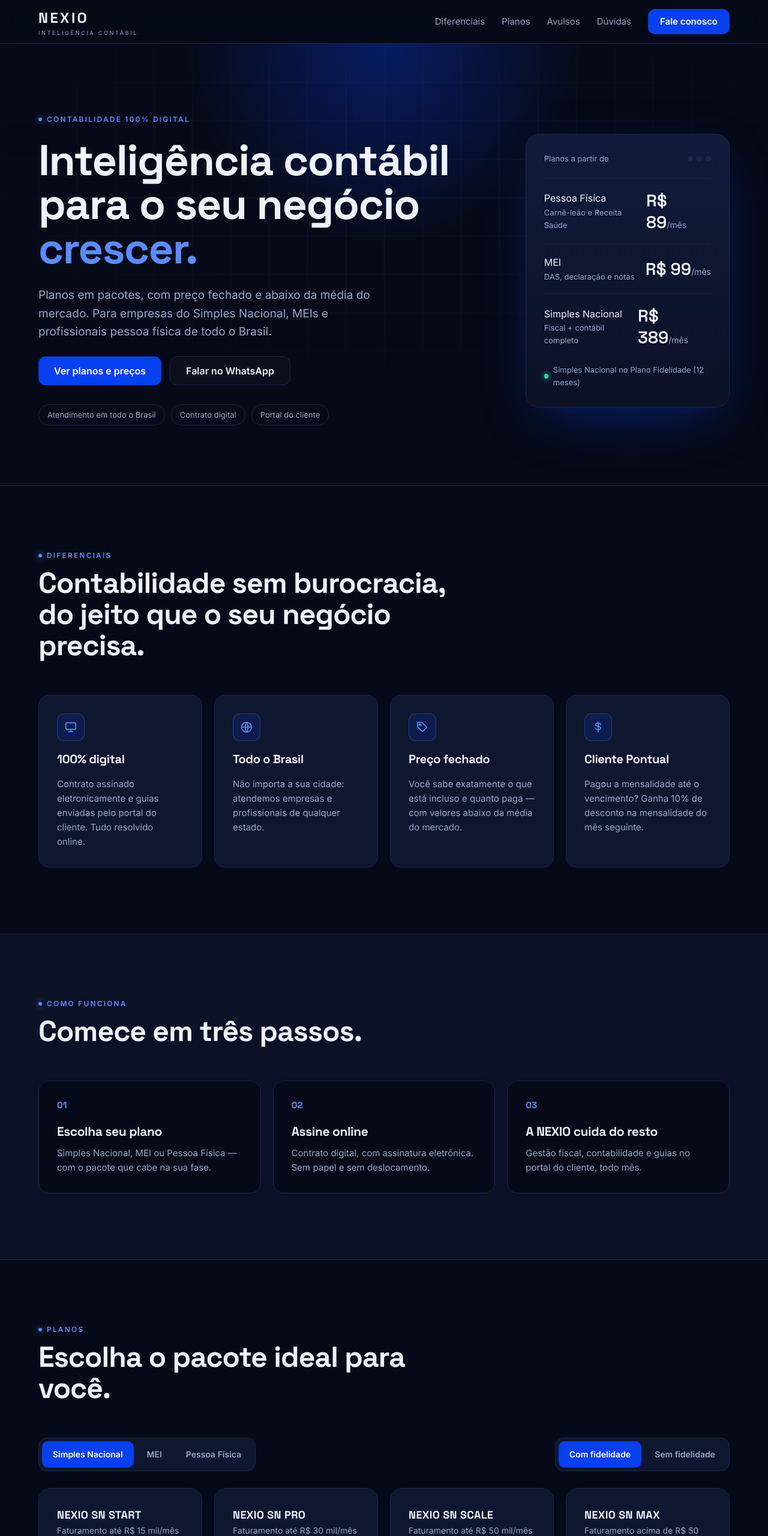
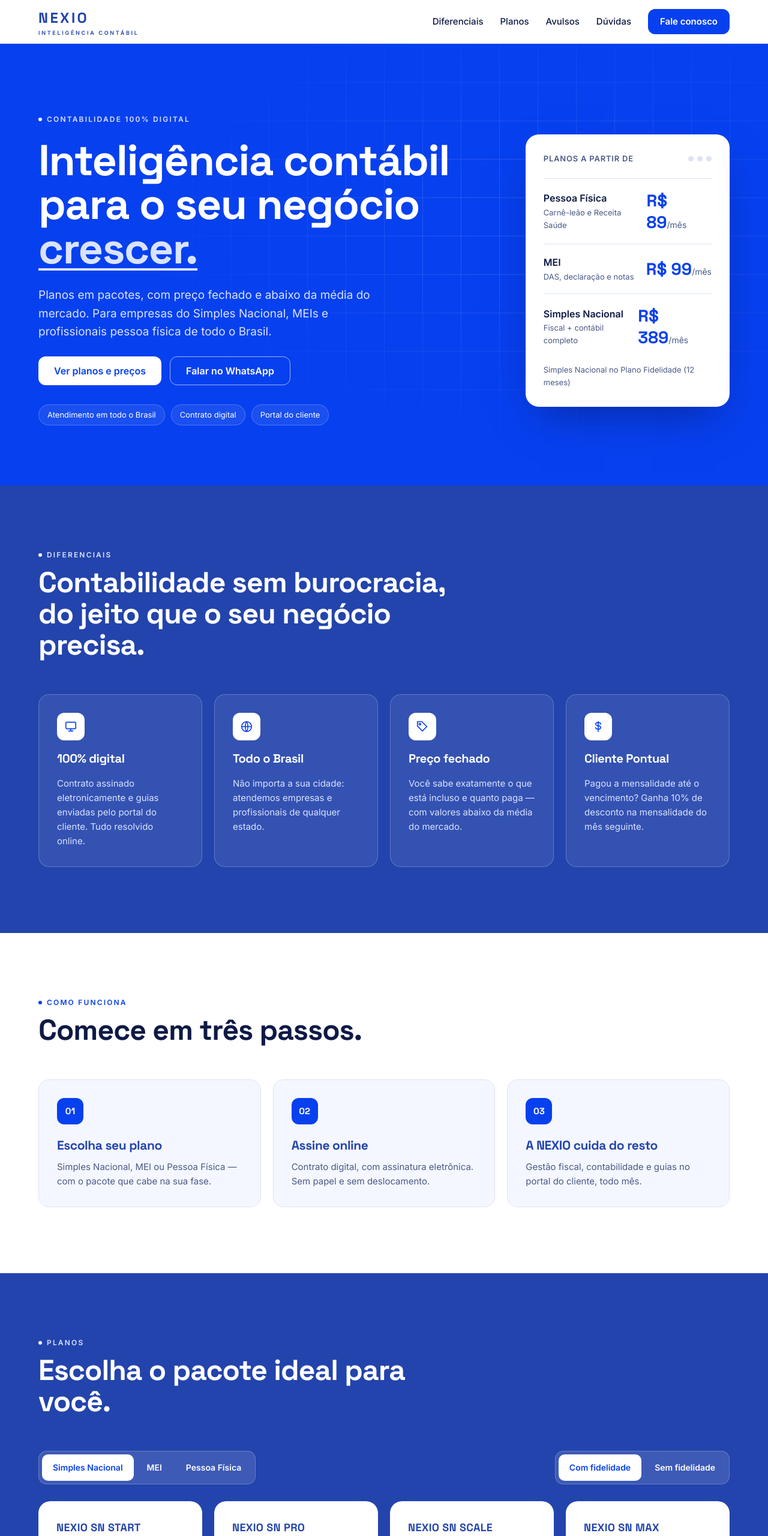
Before and after one commit to pauloramonrz-beep/nexio-site, a plain HTML site: page index.html in a window 1280 px wide. Shown: the top 2560 px of the page at 60% size. Drawn offline with Linux system fonts and the light colour scheme.

Commit message:
Cores: azul predominante, branco de apoio, sem preto
Co-Authored-By: Claude Opus 5.5 <noreply@anthropic.com>
Claude-Session: https://claude.ai/code/session_01VS4nYfYMuQqf7BXWYVqDwZ

```diff
--- a/index.html
+++ b/index.html
@@ -5,143 +5,123 @@
 <meta name="viewport" content="width=device-width, initial-scale=1">
 <title>NEXIO Inteligência Contábil | Contabilidade 100% digital</title>
 <meta name="description" content="Contabilidade 100% digital para empresas do Simples Nacional, MEIs e pessoas físicas em todo o Brasil. Planos com preço fechado a partir de R$ 89/mês.">
-<meta name="theme-color" content="#060A18">
+<meta name="theme-color" content="#0740EF">
 <link rel="preconnect" href="https://fonts.googleapis.com">
 <link rel="preconnect" href="https://fonts.gstatic.com" crossorigin>
 <link href="https://fonts.googleapis.com/css2?family=Inter:wght@400;500;600&family=Space+Grotesk:wght@500;600;700&display=swap" rel="stylesheet">
 <style>
-:root{
-  --bg:#060A18; --bg2:#0B1126; --card:#0F1730; --line:#1C2647;
-  --blue:#0740EF; --blue2:#2344AC; --accent:#5B8CFF; --text:#EEF2FF; --muted:#9AA6C7;
-}
+:root{--blue:#0740EF;--blue2:#2344AC;--blue3:#1A3594;--white:#FFFFFF;--ink:#0E1A45;--soft:#D9E3FF;--line:rgba(255,255,255,.22);--lineL:#DCE3F5;--muted:#4A5A86}
 *{box-sizing:border-box}
 html{scroll-behavior:smooth}
-body{margin:0;background:var(--bg);color:var(--text);font:400 16px/1.6 Inter,Arial,sans-serif;-webkit-font-smoothing:antialiased}
+body{margin:0;background:var(--blue2);color:#fff;font:400 16px/1.6 Inter,Arial,sans-serif;-webkit-font-smoothing:antialiased}
 a{color:inherit}
 h1,h2,h3{font-family:'Space Grotesk',Inter,sans-serif;margin:0;letter-spacing:-.02em}
 .wrap{max-width:1200px;margin:0 auto;padding:0 24px}
-.eyebrow{display:inline-flex;align-items:center;gap:8px;font:600 12px/1 Inter,sans-serif;letter-spacing:.18em;text-transform:uppercase;color:var(--accent)}
-.eyebrow::before{content:"";width:6px;height:6px;border-radius:50%;background:var(--accent);box-shadow:0 0 12px var(--accent)}
-.btn{display:inline-flex;align-items:center;justify-content:center;gap:8px;min-height:48px;padding:0 26px;border-radius:12px;font-weight:600;text-decoration:none;transition:transform .15s,background .15s,border-color .15s}
+.eyebrow{display:inline-flex;align-items:center;gap:8px;font:600 12px/1 Inter,sans-serif;letter-spacing:.18em;text-transform:uppercase;color:var(--soft)}
+.eyebrow::before{content:"";width:6px;height:6px;border-radius:50%;background:#fff}
+.light .eyebrow{color:var(--blue)}.light .eyebrow::before{background:var(--blue)}
+.btn{display:inline-flex;align-items:center;justify-content:center;gap:8px;min-height:48px;padding:0 26px;border-radius:12px;font-weight:600;text-decoration:none;transition:transform .15s,background .15s}
 .btn:hover{transform:translateY(-1px)}
-.btn-primary{background:var(--blue);color:#fff}
-.btn-primary:hover{background:#2A5BFF}
-.btn-ghost{border:1px solid var(--line);color:var(--text);background:rgba(255,255,255,.02)}
-.btn-ghost:hover{border-color:var(--accent)}
+.btn-primary{background:#fff;color:var(--blue)}
+.btn-primary:hover{background:var(--soft)}
+.btn-ghost{border:1.5px solid rgba(255,255,255,.6);color:#fff}
+.btn-ghost:hover{background:rgba(255,255,255,.1)}
+.light .btn-primary,.plan .btn-primary{background:var(--blue);color:#fff}
+.light .btn-primary:hover,.plan .btn-primary:hover{background:var(--blue2)}
 section{padding:110px 0}
+.light{background:#fff;color:var(--ink)}
 .sec-head{display:flex;flex-direction:column;gap:14px;max-width:720px;margin-bottom:56px}
 .sec-head h2{font-size:clamp(32px,4vw,48px);line-height:1.08}
-.sec-head p{margin:0;color:var(--muted);font-size:18px}
-
-/* NAV */
-header{position:sticky;top:0;z-index:20;background:rgba(6,10,24,.8);backdrop-filter:blur(14px);border-bottom:1px solid var(--line)}
+.sec-head p{margin:0;color:var(--soft);font-size:18px}
+.light .sec-head p{color:var(--muted)}
+header{position:sticky;top:0;z-index:20;background:#fff;border-bottom:1px solid var(--lineL);color:var(--ink)}
 .nav{display:flex;align-items:center;justify-content:space-between;gap:20px;min-height:72px;flex-wrap:wrap}
-.logo{display:flex;flex-direction:column;line-height:1;text-decoration:none}
+.logo{display:flex;flex-direction:column;line-height:1;text-decoration:none;color:var(--blue2)}
 .logo b{font:700 24px 'Space Grotesk',sans-serif;letter-spacing:.14em}
-.logo small{font-size:9px;letter-spacing:.3em;color:var(--muted);margin-top:5px}
-.nav nav{display:flex;align-items:center;gap:28px;flex-wrap:wrap;font-size:15px}
-.nav nav a{text-decoration:none;color:var(--muted)}
-.nav nav a:hover{color:var(--text)}
-.nav nav .btn{color:#fff;min-height:42px;padding:0 20px}
-
-/* HERO */
-.hero{position:relative;overflow:hidden;padding:120px 0 100px;border-bottom:1px solid var(--line)}
-.hero::before{content:"";position:absolute;inset:0;background-image:linear-gradient(var(--line) 1px,transparent 1px),linear-gradient(90deg,var(--line) 1px,transparent 1px);background-size:64px 64px;opacity:.35;mask-image:radial-gradient(ellipse 70% 60% at 50% 30%,#000 30%,transparent 80%);-webkit-mask-image:radial-gradient(ellipse 70% 60% at 50% 30%,#000 30%,transparent 80%)}
-.hero::after{content:"";position:absolute;width:720px;height:720px;left:50%;top:-360px;transform:translateX(-50%);background:radial-gradient(circle,rgba(7,64,239,.35),transparent 65%);pointer-events:none}
+.logo small{font-size:9px;letter-spacing:.3em;margin-top:5px;font-weight:600}
+.nav nav{display:flex;align-items:center;gap:28px;flex-wrap:wrap;font-size:15px;font-weight:500}
+.nav nav a{text-decoration:none;color:var(--ink)}
+.nav nav a:hover{color:var(--blue)}
+.nav nav .btn{background:var(--blue);color:#fff;min-height:42px;padding:0 20px}
+.hero{position:relative;overflow:hidden;padding:120px 0 100px;background:var(--blue)}
+.hero::before{content:"";position:absolute;inset:0;background-image:linear-gradient(rgba(255,255,255,.12) 1px,transparent 1px),linear-gradient(90deg,rgba(255,255,255,.12) 1px,transparent 1px);background-size:64px 64px;mask-image:radial-gradient(ellipse 70% 70% at 70% 40%,#000 20%,transparent 75%);-webkit-mask-image:radial-gradient(ellipse 70% 70% at 70% 40%,#000 20%,transparent 75%)}
 .hero .wrap{position:relative;z-index:1;display:flex;flex-wrap:wrap;gap:56px;align-items:center}
 .hero-copy{flex:999 1 540px;min-width:0;display:flex;flex-direction:column;gap:26px}
 .hero h1{font-size:clamp(40px,6vw,72px);line-height:1.02;font-weight:700}
-.hero h1 span{color:var(--accent)}
-.hero-copy p{margin:0;font-size:19px;color:var(--muted);max-width:580px}
+.hero h1 span{color:var(--soft);text-decoration:underline;text-decoration-thickness:4px;text-underline-offset:8px}
+.hero-copy p{margin:0;font-size:19px;color:var(--soft);max-width:580px}
 .hero-ctas{display:flex;flex-wrap:wrap;gap:14px}
 .chips{display:flex;flex-wrap:wrap;gap:10px;margin-top:6px}
-.chip{font-size:13px;color:var(--muted);border:1px solid var(--line);border-radius:999px;padding:6px 14px}
-.panel{flex:1 1 340px;min-width:0;background:linear-gradient(180deg,#111B3A,#0B1126);border:1px solid var(--line);border-radius:22px;padding:30px;box-shadow:0 30px 80px -30px rgba(7,64,239,.5)}
+.chip{font-size:13px;color:#fff;border:1px solid var(--line);background:rgba(255,255,255,.08);border-radius:999px;padding:6px 14px}
+.panel{flex:1 1 340px;min-width:0;background:#fff;color:var(--ink);border-radius:22px;padding:30px;box-shadow:0 30px 70px -25px rgba(10,20,80,.55)}
 .panel-top{display:flex;justify-content:space-between;align-items:center;margin-bottom:22px}
-.panel-top span{font-size:13px;color:var(--muted)}
-.dot{display:flex;gap:6px}.dot i{width:9px;height:9px;border-radius:50%;background:var(--line)}
-.price-row{display:flex;justify-content:space-between;align-items:center;padding:18px 0;border-top:1px solid var(--line)}
-.price-row div{display:flex;flex-direction:column}
-.price-row small{color:var(--muted);font-size:13px}
-.price-row strong{font:600 28px 'Space Grotesk',sans-serif}
+.panel-top span{font-size:13px;color:var(--muted);font-weight:600;letter-spacing:.06em;text-transform:uppercase}
+.dot{display:flex;gap:6px}.dot i{width:9px;height:9px;border-radius:50%;background:var(--lineL)}
+.price-row{display:flex;justify-content:space-between;align-items:center;padding:18px 0;border-top:1px solid var(--lineL)}
+.price-row div{display:flex;flex-direction:column;font-weight:600}
+.price-row small{color:var(--muted);font-size:13px;font-weight:400}
+.price-row strong{font:700 28px 'Space Grotesk',sans-serif;color:var(--blue)}
 .price-row strong em{font:400 14px Inter,sans-serif;color:var(--muted);font-style:normal}
-.panel-foot{margin-top:8px;font-size:13px;color:var(--muted);display:flex;align-items:center;gap:8px}
-.panel-foot::before{content:"";width:8px;height:8px;border-radius:50%;background:#2BD99A;box-shadow:0 0 10px #2BD99A}
-
-/* FEATURES */
+.panel-foot{margin-top:8px;font-size:13px;color:var(--muted)}
 .grid4{display:grid;grid-template-columns:repeat(auto-fit,minmax(250px,1fr));gap:20px}
-.feat{background:var(--card);border:1px solid var(--line);border-radius:18px;padding:30px;display:flex;flex-direction:column;gap:14px;transition:border-color .2s}
-.feat:hover{border-color:#2F3E72}
-.ico{width:46px;height:46px;border-radius:12px;display:grid;place-items:center;background:rgba(7,64,239,.15);border:1px solid rgba(91,140,255,.3)}
+.feat{background:rgba(255,255,255,.08);border:1px solid var(--line);border-radius:18px;padding:30px;display:flex;flex-direction:column;gap:14px}
+.ico{width:46px;height:46px;border-radius:12px;display:grid;place-items:center;background:#fff}
 .feat h3{font-size:20px}
-.feat p{margin:0;color:var(--muted);font-size:15px}
-
-/* STEPS */
-.steps-sec{background:var(--bg2);border-top:1px solid var(--line);border-bottom:1px solid var(--line)}
-.steps{display:grid;grid-template-columns:repeat(auto-fit,minmax(260px,1fr));gap:20px;counter-reset:s}
-.step{padding:30px;border:1px solid var(--line);border-radius:18px;background:var(--bg);position:relative}
-.step b{display:block;font:700 15px 'Space Grotesk',sans-serif;color:var(--accent);margin-bottom:18px}
-.step h3{font-size:21px;margin-bottom:8px}
+.feat p{margin:0;color:var(--soft);font-size:15px}
+.steps{display:grid;grid-template-columns:repeat(auto-fit,minmax(260px,1fr));gap:20px}
+.step{padding:30px;border:1px solid var(--lineL);border-radius:18px;background:#F4F7FF}
+.step b{display:inline-grid;place-items:center;width:44px;height:44px;border-radius:12px;background:var(--blue);color:#fff;font:700 15px 'Space Grotesk',sans-serif;margin-bottom:18px}
+.step h3{font-size:21px;margin-bottom:8px;color:var(--blue2)}
 .step p{margin:0;color:var(--muted);font-size:15px}
-
-/* PLANS */
 .controls{display:flex;flex-wrap:wrap;justify-content:space-between;gap:16px;margin-bottom:28px}
-.seg{display:flex;flex-wrap:wrap;gap:4px;padding:5px;background:var(--card);border:1px solid var(--line);border-radius:14px}
-.seg button{border:0;background:transparent;color:var(--muted);font:600 14px Inter,sans-serif;padding:0 18px;min-height:44px;border-radius:10px;cursor:pointer}
-.seg button[aria-pressed="true"]{background:var(--blue);color:#fff}
+.seg{display:flex;flex-wrap:wrap;gap:4px;padding:5px;background:rgba(255,255,255,.12);border:1px solid var(--line);border-radius:14px}
+.seg button{border:0;background:transparent;color:#fff;font:600 14px Inter,sans-serif;padding:0 18px;min-height:44px;border-radius:10px;cursor:pointer}
+.seg button[aria-pressed="true"]{background:#fff;color:var(--blue)}
 .plans{display:grid;grid-template-columns:repeat(auto-fit,minmax(250px,1fr));gap:20px}
-.plan{background:var(--card);border:1px solid var(--line);border-radius:20px;padding:30px;display:flex;flex-direction:column;gap:20px}
-.plan:hover{border-color:#2F3E72}
-.plan h3{font-size:18px;letter-spacing:.02em}
+.plan{background:#fff;color:var(--ink);border-radius:20px;padding:30px;display:flex;flex-direction:column;gap:20px}
+.plan h3{font-size:18px;letter-spacing:.02em;color:var(--blue2)}
 .plan .range{font-size:14px;color:var(--muted)}
-.plan .price{font:700 44px/1 'Space Grotesk',sans-serif}
+.plan .price{font:700 44px/1 'Space Grotesk',sans-serif;color:var(--blue)}
 .plan .price em{font:400 15px Inter,sans-serif;color:var(--muted);font-style:normal}
 .plan .note{font-size:13px;color:var(--muted);margin-top:8px}
-.plan ul{list-style:none;margin:0;padding:20px 0 0;border-top:1px solid var(--line);display:flex;flex-direction:column;gap:11px;flex-grow:1}
+.plan ul{list-style:none;margin:0;padding:20px 0 0;border-top:1px solid var(--lineL);display:flex;flex-direction:column;gap:11px;flex-grow:1}
 .plan li{display:flex;gap:10px;font-size:15px}
 .plan li svg{flex-shrink:0;margin-top:4px}
 .plan .btn{width:100%}
-.foot-note{margin:22px 0 0;color:var(--muted);font-size:14px}
-.fid{margin-top:28px;display:flex;flex-wrap:wrap;gap:28px;align-items:center;padding:30px;border-radius:20px;border:1px solid rgba(91,140,255,.4);background:linear-gradient(135deg,rgba(7,64,239,.18),rgba(7,64,239,.03))}
+.foot-note{margin:22px 0 0;color:var(--soft);font-size:14px}
+.fid{margin-top:28px;display:flex;flex-wrap:wrap;gap:28px;align-items:center;padding:30px;border-radius:20px;border:1px solid var(--line);background:var(--blue3)}
 .fid h3{font-size:26px;flex:1 1 280px}
 .fid ul{flex:2 1 420px;list-style:none;margin:0;padding:0;display:grid;grid-template-columns:repeat(auto-fit,minmax(210px,1fr));gap:12px 24px;font-size:15px}
-.fid li::before{content:"→ ";color:var(--accent)}
-
-/* AVULSOS */
+.fid li::before{content:"→ ";color:var(--soft)}
 .split{display:flex;flex-wrap:wrap;gap:56px}
 .split>div:first-child{flex:1 1 320px}
-.list{flex:2 1 520px;min-width:0;border:1px solid var(--line);border-radius:20px;overflow:hidden}
-.row{display:flex;justify-content:space-between;gap:16px;padding:20px 26px;border-bottom:1px solid var(--line);font-size:16px}
+.list{flex:2 1 520px;min-width:0;border:1px solid var(--lineL);border-radius:20px;overflow:hidden}
+.row{display:flex;justify-content:space-between;gap:16px;padding:20px 26px;border-bottom:1px solid var(--lineL);font-size:16px}
 .row:last-child{border-bottom:0}
-.row:nth-child(odd){background:var(--card)}
-.row strong{font-family:'Space Grotesk',sans-serif;color:var(--accent);white-space:nowrap}
-
-/* FAQ */
+.row:nth-child(odd){background:#F4F7FF}
+.row strong{font-family:'Space Grotesk',sans-serif;color:var(--blue);white-space:nowrap}
 .faq{max-width:820px;margin:0 auto;display:flex;flex-direction:column;gap:12px}
-details{background:var(--card);border:1px solid var(--line);border-radius:16px;padding:22px 26px}
-details[open]{border-color:#2F3E72}
+details{background:rgba(255,255,255,.08);border:1px solid var(--line);border-radius:16px;padding:22px 26px}
+details[open]{background:#fff;color:var(--ink)}
 summary{cursor:pointer;list-style:none;font-weight:600;font-size:17px;display:flex;justify-content:space-between;gap:16px}
 summary::-webkit-details-marker{display:none}
-summary::after{content:"+";color:var(--accent);font-size:22px;line-height:1}
-details[open] summary::after{content:"–"}
+summary::after{content:"+";font-size:22px;line-height:1}
+details[open] summary::after{content:"–";color:var(--blue)}
 details p{margin:12px 0 0;color:var(--muted)}
-
-/* CTA */
 .cta{padding:0 0 110px}
-.cta-box{border-radius:26px;padding:64px 48px;background:var(--blue);display:flex;flex-wrap:wrap;align-items:center;justify-content:space-between;gap:32px;position:relative;overflow:hidden}
-.cta-box::after{content:"";position:absolute;right:-120px;top:-120px;width:380px;height:380px;border-radius:50%;border:60px solid rgba(255,255,255,.07)}
+.cta-box{border-radius:26px;padding:64px 48px;background:#fff;color:var(--blue2);display:flex;flex-wrap:wrap;align-items:center;justify-content:space-between;gap:32px;position:relative;overflow:hidden}
+.cta-box::after{content:"";position:absolute;right:-120px;top:-120px;width:380px;height:380px;border-radius:50%;border:60px solid rgba(7,64,239,.07)}
 .cta-box h2{font-size:clamp(28px,3.4vw,42px);line-height:1.1;flex:1 1 460px;position:relative;z-index:1}
-.cta-box .btn{background:#fff;color:var(--blue);position:relative;z-index:1;min-height:54px;padding:0 32px}
-
-/* FOOTER */
-footer{border-top:1px solid var(--line);padding:56px 0 30px}
+.cta-box .btn{background:var(--blue);color:#fff;position:relative;z-index:1;min-height:54px;padding:0 32px}
+footer{background:var(--blue3);padding:56px 0 30px}
 .fcols{display:flex;flex-wrap:wrap;gap:40px;justify-content:space-between;margin-bottom:40px}
 .fcols>div{display:flex;flex-direction:column;gap:9px;font-size:15px;flex:1 1 220px}
-.fcols h4{margin:0 0 4px;font:600 12px Inter,sans-serif;letter-spacing:.18em;color:var(--muted)}
-.fcols a{text-decoration:none;color:var(--text)}
-.fcols a:hover{color:var(--accent)}
-.fcols span{color:var(--muted)}
-.legal{border-top:1px solid var(--line);padding-top:22px;display:flex;flex-wrap:wrap;justify-content:space-between;gap:12px;font-size:13px;color:var(--muted)}
+.fcols h4{margin:0 0 4px;font:600 12px Inter,sans-serif;letter-spacing:.18em;color:var(--soft)}
+.fcols a{text-decoration:none;color:#fff}
+.fcols a:hover{text-decoration:underline}
+.fcols span{color:var(--soft)}
+footer .logo{color:#fff}
+.legal{border-top:1px solid var(--line);padding-top:22px;display:flex;flex-wrap:wrap;justify-content:space-between;gap:12px;font-size:13px;color:var(--soft)}
 @media(max-width:640px){section{padding:80px 0}.hero{padding:80px 0 70px}.cta-box{padding:44px 28px}.nav nav{gap:18px}}
 </style>
 </head>
@@ -187,15 +167,15 @@ footer{border-top:1px solid var(--line);padding:56px 0 30px}
 <div class="wrap">
 <div class="sec-head"><span class="eyebrow">Diferenciais</span><h2>Contabilidade sem burocracia, do jeito que o seu negócio precisa.</h2></div>
 <div class="grid4">
-<div class="feat"><div class="ico"><svg width="22" height="22" viewBox="0 0 24 24" fill="none" stroke="#5B8CFF" stroke-width="1.8" stroke-linecap="round" stroke-linejoin="round" aria-hidden="true"><rect x="3" y="4" width="18" height="12" rx="2"/><path d="M8 20h8M12 16v4"/></svg></div><h3>100% digital</h3><p>Contrato assinado eletronicamente e guias enviadas pelo portal do cliente. Tudo resolvido online.</p></div>
-<div class="feat"><div class="ico"><svg width="22" height="22" viewBox="0 0 24 24" fill="none" stroke="#5B8CFF" stroke-width="1.8" stroke-linecap="round" stroke-linejoin="round" aria-hidden="true"><circle cx="12" cy="12" r="9"/><path d="M3 12h18M12 3c3 3.2 3 14.8 0 18M12 3c-3 3.2-3 14.8 0 18"/></svg></div><h3>Todo o Brasil</h3><p>Não importa a sua cidade: atendemos empresas e profissionais de qualquer estado.</p></div>
-<div class="feat"><div class="ico"><svg width="22" height="22" viewBox="0 0 24 24" fill="none" stroke="#5B8CFF" stroke-width="1.8" stroke-linecap="round" stroke-linejoin="round" aria-hidden="true"><path d="M20 12l-8 8-9-9V3h8z"/><circle cx="7.5" cy="7.5" r="1.5"/></svg></div><h3>Preço fechado</h3><p>Você sabe exatamente o que está incluso e quanto paga — com valores abaixo da média do mercado.</p></div>
-<div class="feat"><div class="ico"><svg width="22" height="22" viewBox="0 0 24 24" fill="none" stroke="#5B8CFF" stroke-width="1.8" stroke-linecap="round" stroke-linejoin="round" aria-hidden="true"><path d="M12 3v18M16.5 7.5c0-1.7-2-3-4.5-3s-4.5 1.3-4.5 3 2 2.6 4.5 3 4.5 1.4 4.5 3.2-2 3-4.5 3-4.5-1.3-4.5-3"/></svg></div><h3>Cliente Pontual</h3><p>Pagou a mensalidade até o vencimento? Ganha 10% de desconto na mensalidade do mês seguinte.</p></div>
+<div class="feat"><div class="ico"><svg width="22" height="22" viewBox="0 0 24 24" fill="none" stroke="#0740EF" stroke-width="1.8" stroke-linecap="round" stroke-linejoin="round" aria-hidden="true"><rect x="3" y="4" width="18" height="12" rx="2"/><path d="M8 20h8M12 16v4"/></svg></div><h3>100% digital</h3><p>Contrato assinado eletronicamente e guias enviadas pelo portal do cliente. Tudo resolvido online.</p></div>
+<div class="feat"><div class="ico"><svg width="22" height="22" viewBox="0 0 24 24" fill="none" stroke="#0740EF" stroke-width="1.8" stroke-linecap="round" stroke-linejoin="round" aria-hidden="true"><circle cx="12" cy="12" r="9"/><path d="M3 12h18M12 3c3 3.2 3 14.8 0 18M12 3c-3 3.2-3 14.8 0 18"/></svg></div><h3>Todo o Brasil</h3><p>Não importa a sua cidade: atendemos empresas e profissionais de qualquer estado.</p></div>
+<div class="feat"><div class="ico"><svg width="22" height="22" viewBox="0 0 24 24" fill="none" stroke="#0740EF" stroke-width="1.8" stroke-linecap="round" stroke-linejoin="round" aria-hidden="true"><path d="M20 12l-8 8-9-9V3h8z"/><circle cx="7.5" cy="7.5" r="1.5"/></svg></div><h3>Preço fechado</h3><p>Você sabe exatamente o que está incluso e quanto paga — com valores abaixo da média do mercado.</p></div>
+<div class="feat"><div class="ico"><svg width="22" height="22" viewBox="0 0 24 24" fill="none" stroke="#0740EF" stroke-width="1.8" stroke-linecap="round" stroke-linejoin="round" aria-hidden="true"><path d="M12 3v18M16.5 7.5c0-1.7-2-3-4.5-3s-4.5 1.3-4.5 3 2 2.6 4.5 3 4.5 1.4 4.5 3.2-2 3-4.5 3-4.5-1.3-4.5-3"/></svg></div><h3>Cliente Pontual</h3><p>Pagou a mensalidade até o vencimento? Ganha 10% de desconto na mensalidade do mês seguinte.</p></div>
 </div>
 </div>
 </section>
 
-<section class="steps-sec">
+<section class="light">
 <div class="wrap">
 <div class="sec-head"><span class="eyebrow">Como funciona</span><h2>Comece em três passos.</h2></div>
 <div class="steps">
@@ -222,7 +202,7 @@ footer{border-top:1px solid var(--line);padding:56px 0 30px}
 </div>
 </section>
 
-<section id="avulsos" class="steps-sec">
+<section id="avulsos" class="light">
 <div class="wrap split">
 <div class="sec-head" style="margin:0"><span class="eyebrow">Soluções avulsas</span><h2>Precisa de um serviço pontual?</h2><p>Sem mensalidade: você contrata só o que precisa, quando precisa.</p></div>
 <div class="list">
@@ -282,7 +262,7 @@ var MEI=[['NEXIO MEI START','Para o microempreendedor individual','R$ 99','Valor
 var PF=[['NEXIO PF ESSENTIAL','Para profissionais autônomos','R$ 89','Valor único mensal',['Apuração mensal do carnê-leão','Emissão de DARF','Emissão de 1 recibo no Receita Saúde']],
 ['NEXIO PF PREMIUM','Para quem quer o IR organizado o ano todo','R$ 189','Valor único mensal',['Tudo do ESSENTIAL','Orientação para organizar os documentos do IRPF','Emissão de 10 recibos no Receita Saúde','30% de desconto na Declaração de IRPF']]];
 var NOTE={sn:'Todos os planos Simples Nacional têm adicional de R$ 50 por colaborador.',mei:'O plano MEI PRO tem adicional de R$ 25 por colaborador.',pf:'Planos mensais sem fidelidade, com cancelamento mediante aviso de 30 dias.'};
-var CHECK='<svg width="16" height="16" viewBox="0 0 24 24" fill="none" stroke="#5B8CFF" stroke-width="2.6" stroke-linecap="round" stroke-linejoin="round" aria-hidden="true"><path d="M5 12l5 5 9-10"/></svg>';
+var CHECK='<svg width="16" height="16" viewBox="0 0 24 24" fill="none" stroke="#0740EF" stroke-width="2.6" stroke-linecap="round" stroke-linejoin="round" aria-hidden="true"><path d="M5 12l5 5 9-10"/></svg>';
 function btn(label,on,fn){var b=document.createElement('button');b.type='button';b.textContent=label;b.setAttribute('aria-pressed',on);b.onclick=fn;return b;}
 function card(p){return '<article class="plan"><div><h3>'+p.name+'</h3><div class="range">'+p.range+'</div></div><div><div class="price">'+p.price+'<em>/mês</em></div><div class="note">'+p.note+'</div></div><ul>'+p.items.map(function(t){return '<li>'+CHECK+'<span>'+t+'</span></li>';}).join('')+'</ul><a href="'+WA+'" class="btn btn-primary">Quero este plano</a></article>';}
 function render(){
```
